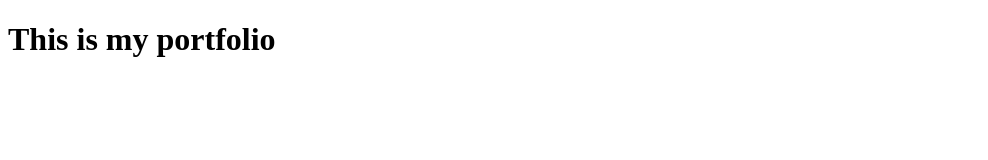
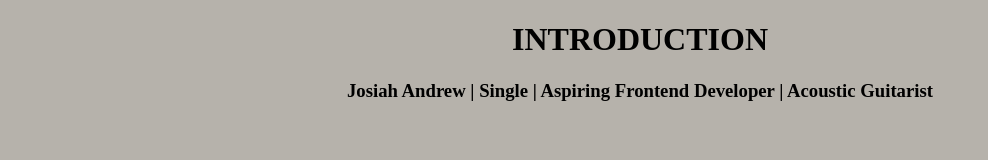
Before and after one commit to Jossyandy/Portfolio, a plain HTML site: page index.html in a window 1280 px wide. Shown: the whole page, without its empty margins (0-988 px from the left). Drawn offline with Linux system fonts and the light colour scheme.

Commit message:
my introduction

```diff
--- a/index.html
+++ b/index.html
@@ -4,9 +4,11 @@
     <meta charset="UTF-8">
     <meta http-equiv="X-UA-Compatible" content="IE=edge">
     <meta name="viewport" content="width=device-width, initial-scale=1.0">
+    <link rel="stylesheet" href="style.css">
     <title>My Portfolio</title>
 </head>
 <body>
-    <h1>This is my portfolio</h1>
+    <h1>INTRODUCTION</h1>
+    <h3>Josiah Andrew | Single | Aspiring Frontend Developer | Acoustic Guitarist </h3>
 </body>
 </html>
--- a/style.css
+++ b/style.css
@@ -0,0 +1,4 @@
+body {
+    background-color: rgb(182, 178, 171);
+    text-align: center;
+}
```
